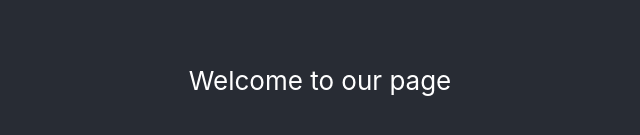
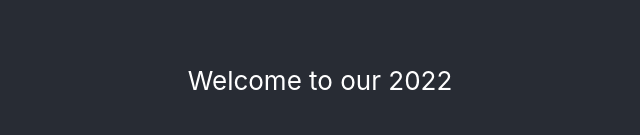
Before and after one commit to ajiprasetyomitrais/my-app, a React (Create React App) app: page / in a window 1280 px wide. Shown: the part 535-670 px from the top of the page, without its empty margins (320-960 px from the left). Built offline with nearby package versions, Linux system fonts and the light colour scheme.

Commit message:
change subtitle

```diff
--- a/src/App.js
+++ b/src/App.js
@@ -7,7 +7,7 @@ function App() {
       <header className="App-header">
         <img src={logo} className="App-logo" alt="logo" />
         <h2>Hello World React</h2>
-        <p>Welcome to our page</p>
+        <p>Welcome to our 2022</p>
       </header>
     </div>
   );
```
